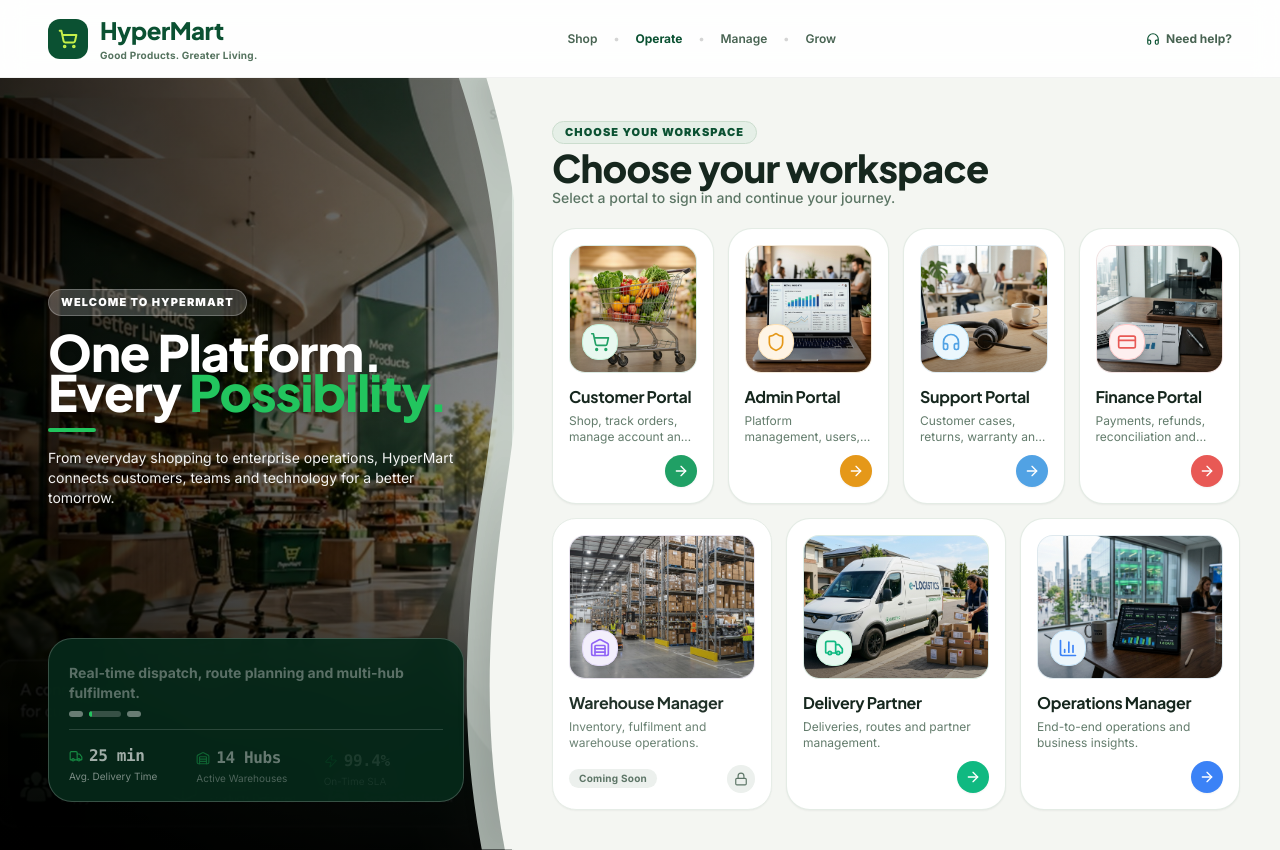
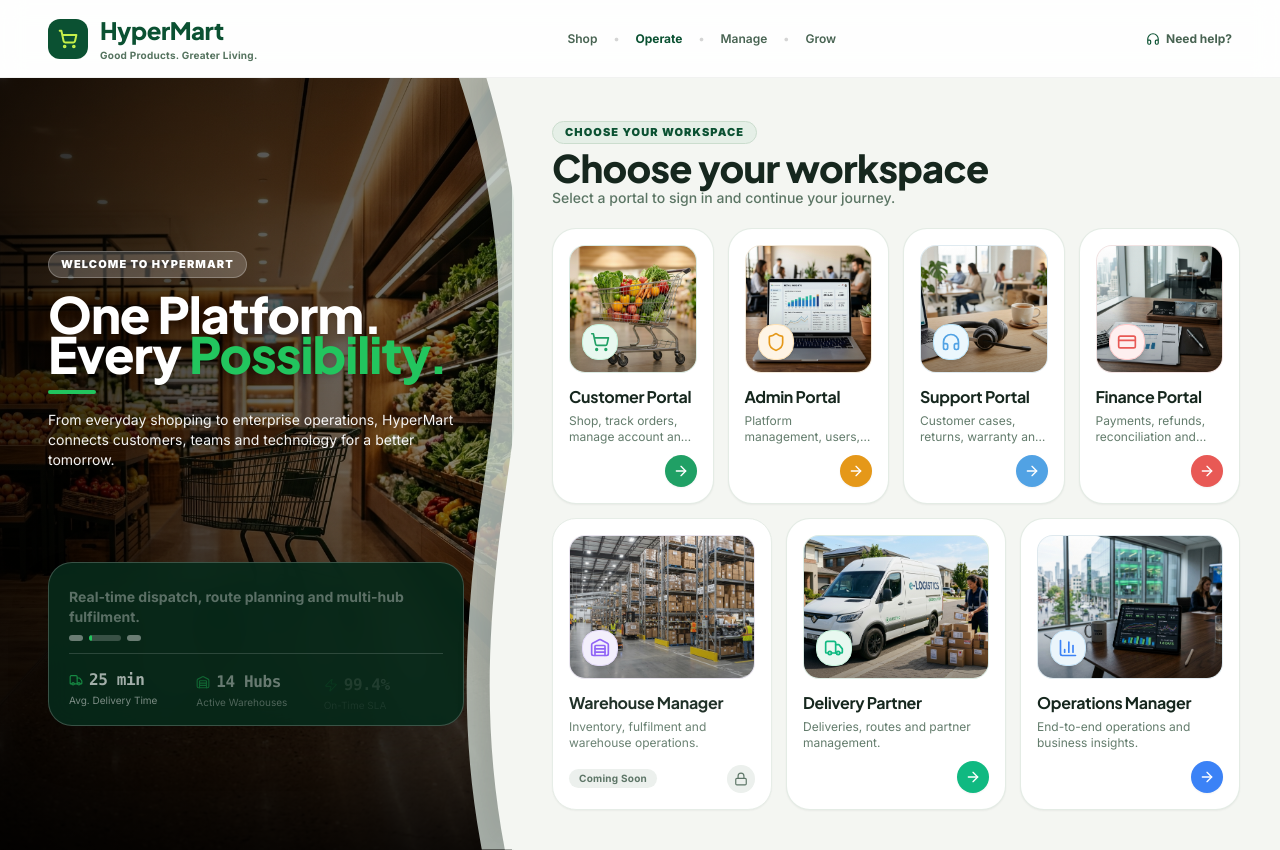
Before and after one commit to KSukant/Hyper_Mart, a Next.js app: page / in a window 1280 px wide. Built offline with nearby package versions, Linux system fonts and the light colour scheme.

Commit message:
feat(landing): move ecosystem stats carousel upwards by 2cm and deploy pristine clean hero background photography

```diff
--- a/src/app/page.tsx
+++ b/src/app/page.tsx
@@ -95,8 +95,8 @@ export default function UnifiedLandingPage() {
             </p>
           </div>
 
-          {/* Interactive Animated Glass Statistics Carousel at Bottom */}
-          <EcosystemStatsCarousel />
+          {/* Interactive Animated Glass Statistics Carousel (Moved upwards by 2cm) */}
+          <EcosystemStatsCarousel className="mb-6 sm:mb-10 lg:mb-[2cm]" />
         </section>
 
         {/* ── RIGHT: Unified Workspace Selection Gateway (~60% on Desktop) ── */}
--- a/src/components/landing/EcosystemStatsCarousel.tsx
+++ b/src/components/landing/EcosystemStatsCarousel.tsx
@@ -97,7 +97,11 @@ const SLIDES: SlideData[] = [
 
 const AUTOPLAY_INTERVAL = 5000; // 5 seconds per slide
 
-export function EcosystemStatsCarousel() {
+interface EcosystemStatsCarouselProps {
+  className?: string;
+}
+
+export function EcosystemStatsCarousel({ className = "" }: EcosystemStatsCarouselProps = {}) {
   const [currentIndex, setCurrentIndex] = useState(0);
   const [isPaused, setIsPaused] = useState(false);
   const timerRef = useRef<NodeJS.Timeout | null>(null);
@@ -120,7 +124,7 @@ export function EcosystemStatsCarousel() {
     <div
       onMouseEnter={() => setIsPaused(true)}
       onMouseLeave={() => setIsPaused(false)}
-      className="relative z-10 w-full max-w-md rounded-2xl sm:rounded-3xl bg-[#062A1A]/90 backdrop-blur-md border border-white/20 p-4 sm:p-5 text-white shadow-2xl space-y-3 mt-8 lg:mt-0 transition-all duration-300 hover:border-white/30"
+      className={`relative z-10 w-full max-w-md rounded-2xl sm:rounded-3xl bg-[#062A1A]/90 backdrop-blur-md border border-white/20 p-4 sm:p-5 text-white shadow-2xl space-y-3 mt-8 lg:mt-0 transition-all duration-300 hover:border-white/30 ${className}`}
       role="region"
       aria-label="HyperMart Ecosystem Highlights"
     >
```
Also changed, not shown: public/landing/hero-store.jpg.
